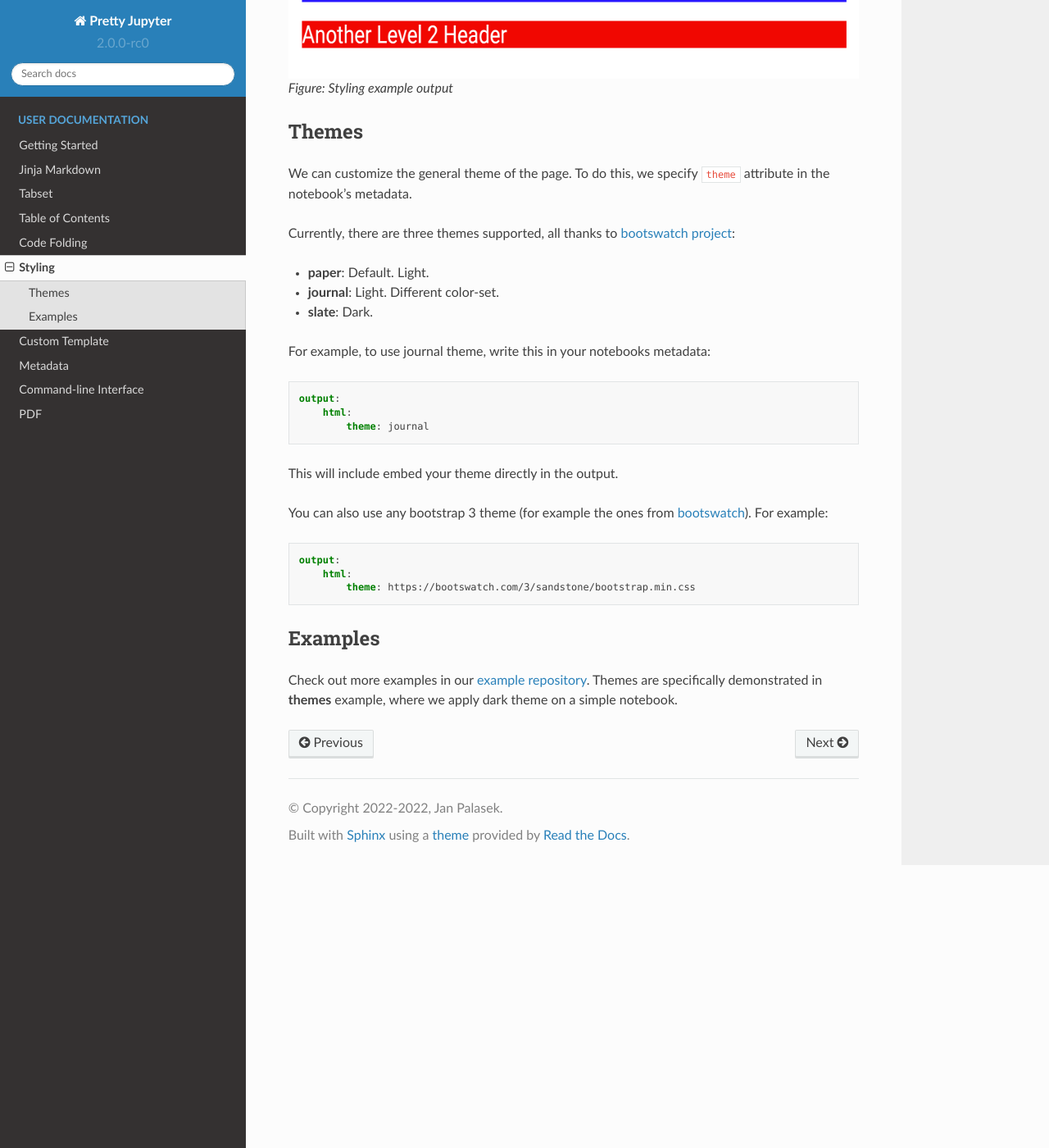
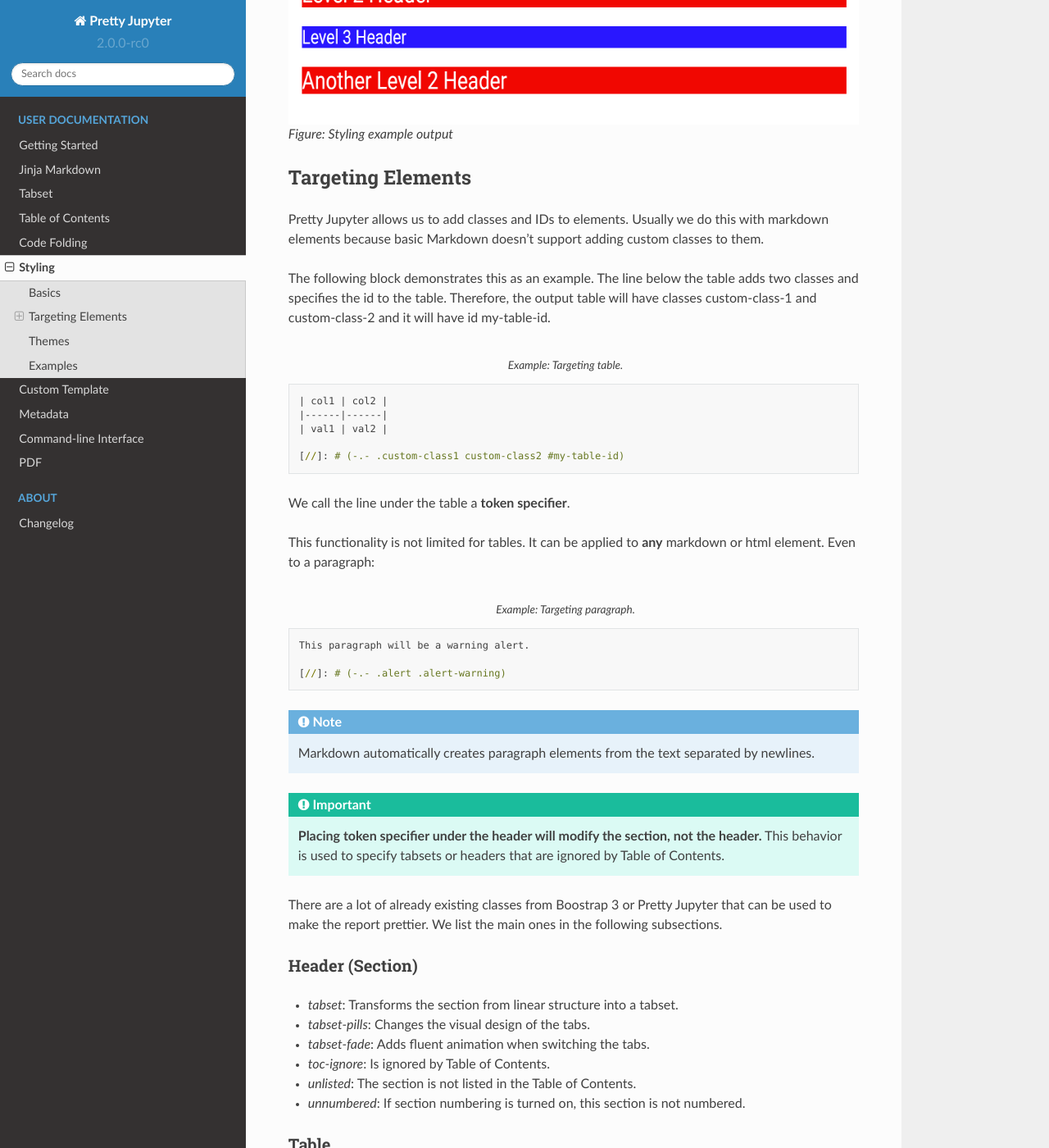
Before and after one commit to JanPalasek/pretty-jupyter, a Sphinx documentation site: the page built from docs/source/styling.rst, in a window 1280 px wide and 1400 px high, scrolled down 895 px. Shown: the whole window at 82% size. Built offline with Sphinx 7.4.7 and the Read the Docs theme 2.0.0, drawn with Linux system fonts in a browser that asks for light colours; some of the changed text lies outside the part shown.

Commit message:
Docs (#63)
* Docs

* Improved docs.

* Update.

* Up

* Doc improvements and fixes.

* Improved docs, added token specifiers, main classes to use to the styling etc.

* Added changelog.

```diff
--- a/docs/source/index.rst
+++ b/docs/source/index.rst
@@ -41,6 +41,12 @@
    cli
    pdf
 
+.. toctree::
+   :maxdepth: 2
+   :caption: About
+
+   changelog
+
 Credits
 ==========
 
--- a/docs/source/metadata.rst
+++ b/docs/source/metadata.rst
@@ -298,3 +298,7 @@
 
 Examples
 ----------
+
+Check out our `example repository <https://github.com/JanPalasek/pretty-jupyter-examples>`_ for this and more examples. Specifically:
+
+- **metadata**: Demonstrates basic examples that show how to use metadata in your project.
--- a/docs/source/styling.rst
+++ b/docs/source/styling.rst
@@ -1,5 +1,8 @@
 Styling
 ===============
+
+Basics
+--------
 
 We can apply custom styles to modify the page to our needs.
 
@@ -44,6 +47,67 @@
     Figure: Styling example output
 
 
+Targeting Elements
+-------------------------
+
+Pretty Jupyter allows us to add classes and IDs to elements. Usually we do this with markdown elements because basic Markdown doesn't support adding custom classes to them.
+
+The following block demonstrates this as an example. The line below the table adds two classes and specifies the id to the table. Therefore, the output table will have classes custom-class-1 and custom-class-2 and it will have id my-table-id.
+
+.. code-block:: markdown
+    :caption: Example: Targeting table.
+
+    | col1 | col2 |
+    |------|------|
+    | val1 | val2 |
+
+    [//]: # (-.- .custom-class1 custom-class2 #my-table-id)
+
+We call the line under the table a **token specifier**.
+
+This functionality is not limited for tables. It can be applied to **any** markdown or html element. Even to a paragraph:
+
+.. code-block:: markdown
+    :caption: Example: Targeting paragraph.
+
+    This paragraph will be a warning alert.
+
+    [//]: # (-.- .alert .alert-warning)
+
+.. note::
+
+    Markdown automatically creates paragraph elements from the text separated by newlines.
+
+.. important::
+
+    **Placing token specifier under the header will modify the section, not the header.** This behavior is used to specify tabsets or headers that are ignored by Table of Contents.
+
+
+There are a lot of already existing classes from Boostrap 3 or Pretty Jupyter that can be used to make the report prettier. We list the main ones in the following subsections.
+
+
+Header (Section)
+~~~~~~~~~~~~~~~~~~
+
+- `tabset`: Transforms the section from linear structure into a tabset.
+- `tabset-pills`: Changes the visual design of the tabs.
+- `tabset-fade`: Adds fluent animation when switching the tabs.
+- `toc-ignore`: Is ignored by Table of Contents.
+- `unlisted`: The section is not listed in the Table of Contents.
+- `unnumbered`: If section numbering is turned on, this section is not numbered.
+
+Table
+~~~~~~~~~~~~~~~~~~
+- `pj-table-ignore`: All tables have basic table styling added by Pretty Jupyter. This class makes it so default styling is not applied to them.
+- `pj-table-fit`: The table is shrunk around its content.
+- `table`: Basic bootstrap styling.
+
+Paragraph
+~~~~~~~~~~~~~~~~~~
+- `bg-info`: Changes background of the paragraph to "info" color from bootstrap. Other options: `bg-warning`, `bg-danger`.
+- `alert`: Makes paragraph into an alert. Should be used together with `alert-info`, `alert-warning`,...
+
+
 Themes
 -------------
 
--- a/docs/source/tabset.rst
+++ b/docs/source/tabset.rst
@@ -7,8 +7,8 @@
 We can generate a tabset by adding the following line under a header that we want to be a tabset root: ``[//]: # (-.- .tabset)``. We call this line a tabset specifier.
 
 .. note::
-    We can also specify tabset without dots, e.g. ``[//]: # (-.- tabset)``. **This is only for backward compatibility with previous versions.**
-    It is recommended to use the dots, e.g. ``[//]: # (-.- .tabset)``.
+    We can also specify tabset without dots, e.g. ``[//]: # (-.- tabset)``. This is only for backward compatibility with previous versions.
+    **It is recommended to use the dots**, e.g. ``[//]: # (-.- .tabset)``.
 
 
 .. _simple-tabset-code:
```
Also changed, not shown: docs/source/changelog.rst (added, +15 -0 lines), docs/source/cli.rst (+12 -0 lines), docs/source/pdf.rst (+10 -0 lines).
